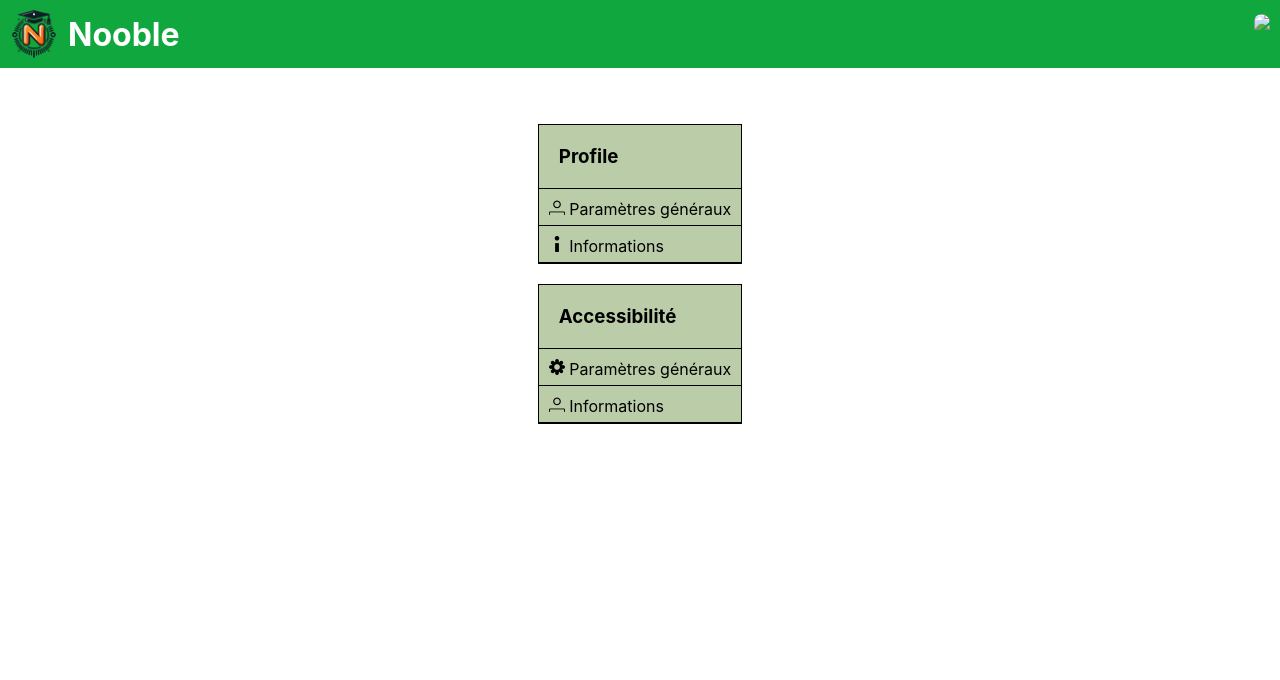
After one commit to SimonMenicot/WE4A-SI40, a Symfony app: template templates/settings/home.html.twig in a window 1280 px wide. The commit adds this page. Shown: the top 680 px of the page. Run offline with Twig, Linux system fonts and the light colour scheme; the template is opened without the code that fills it, so the values that code supplies are empty; some libraries are stand-ins or nearby versions.

Commit message:
First commit  - added settings  - created settings menu section  - etc..

```diff
--- a/public/styles/colors/index.css
+++ b/public/styles/colors/index.css
@@ -37,4 +37,7 @@
 
     --profile-options-background: var(--secondary-color);
 
+    --settings-menu-background: rgb(186, 205, 168);
+    --settings-menu-border-color: black;
+
 }
--- a/public/styles/dimensions/index.css
+++ b/public/styles/dimensions/index.css
@@ -10,3 +10,4 @@
 @import url("./class-sections.css");
 @import url("./main-page-content.css");
 @import url("./profile-page.css");
+@import url("./settings-menu.css");
--- /dev/null
+++ b/public/styles/dimensions/settings-menu.css
@@ -0,0 +1,6 @@
+:root {
+    --settings-menu-category-padding: 20px;
+    --settings-menu-item-padding: 10px;
+    --settings-menu-border-size: 1px;
+    --settings-menu-categories-spacing: 20px;
+}
--- a/public/styles/elements/index.css
+++ b/public/styles/elements/index.css
@@ -8,3 +8,4 @@
 @import url("./activity-thread.css");
 @import url("./class-sections.css");
 @import url("./links.css");
+@import url("./settings-menu.css");
--- /dev/null
+++ b/public/styles/elements/settings-menu.css
@@ -0,0 +1,53 @@
+div#settings-main-separation {
+    justify-content: center;
+}
+
+ul#settings-menu-section {
+    display: flex;
+    flex-direction: column;
+    padding-left: 0px;
+}
+
+ul#settings-menu-section li.settings-menu-category:not(.first-child) {
+    margin-top: var(--settings-menu-categories-spacing);
+}
+
+ul#settings-menu-section li.settings-menu-category {
+    list-style-type: none;
+    border: var(--settings-menu-border-size) solid var(--settings-menu-border-color);
+    background: var(--settings-menu-background);
+}
+
+ul#settings-menu-section li.settings-menu-category h3 {
+    margin: 0px;
+    padding: var(--settings-menu-category-padding);
+}
+
+ul#settings-menu-section li.settings-menu-category ul.settings-menu-category-list {
+    display: flex;
+    flex-direction: column;
+    padding-left: 0px;
+}
+
+ul#settings-menu-section li.settings-menu-category ul.settings-menu-category-list li.settings-menu-item {
+    list-style-type: none;
+    position: relative;
+    border-top: var(--settings-menu-border-size) solid var(--settings-menu-border-color);
+}
+
+ul#settings-menu-section li.settings-menu-category ul.settings-menu-category-list li.settings-menu-item:last-child {
+    border-bottom: var(--settings-menu-border-size) solid var(--settings-menu-border-color);
+}
+
+ul#settings-menu-section li.settings-menu-category ul.settings-menu-category-list li.settings-menu-item a {
+    display: inline-block;
+    padding: var(--settings-menu-item-padding);
+    margin: 0px;
+    width: 100%;
+    height: 1em;
+    text-decoration: none;
+}
+
+ul#settings-menu-section li.settings-menu-category ul.settings-menu-category-list li.settings-menu-item img {
+    height: 100%;
+}
--- /dev/null
+++ b/templates/base-settings.html.twig
@@ -0,0 +1,9 @@
+{% extends "base.html.twig" %}
+
+{% block body %}
+
+<div id="settings-main-separation" class="content-separator">
+    {% include "sections/settings-menu.html.twig" %}
+</div>
+
+{% endblock %}
--- /dev/null
+++ b/templates/sections/settings-menu.html.twig
@@ -0,0 +1,39 @@
+<ul id="settings-menu-section">
+    <li class="settings-menu-category">
+        <h3 class="settings-title">Profile</h3>
+
+        <ul class="settings-menu-category-list">
+            <li class="settings-menu-item">
+                <a href="/settings/profile/general">
+                    <img src={{ asset("/images/icons/user.png") }}/>
+                    <span>Paramètres généraux</span>
+                </a>
+            </li>
+            <li class="settings-menu-item">
+                <a href="/settings/profile/infos">
+                    <img src={{ asset("/images/icons/info.png") }}/>
+                    <span>Informations</span>
+                </a>
+            </li>
+        </ul>
+    </li>
+
+    <li class="settings-menu-category">
+        <h3 class="settings-title">Accessibilité</h3>
+
+        <ul class="settings-menu-category-list">
+            <li class="settings-menu-item">
+                <a href="/settings/profile/general">
+                    <img src={{ asset("/images/icons/settings.png") }}/>
+                    <span>Paramètres généraux</span>
+                </a>
+            </li>
+            <li class="settings-menu-item">
+                <a href="/settings/profile/infos">
+                    <img src={{ asset("/images/icons/user.png") }}/>
+                    <span>Informations</span>
+                </a>
+            </li>
+        </ul>
+    </li>
+</ul>
--- /dev/null
+++ b/templates/settings/home.html.twig
@@ -0,0 +1 @@
+{% extends "base-settings.html.twig" %}
```
Also changed, not shown: src/Controller/SettingsPageController.php (added, +28 -0 lines), public/images/icons/info.png (added).
